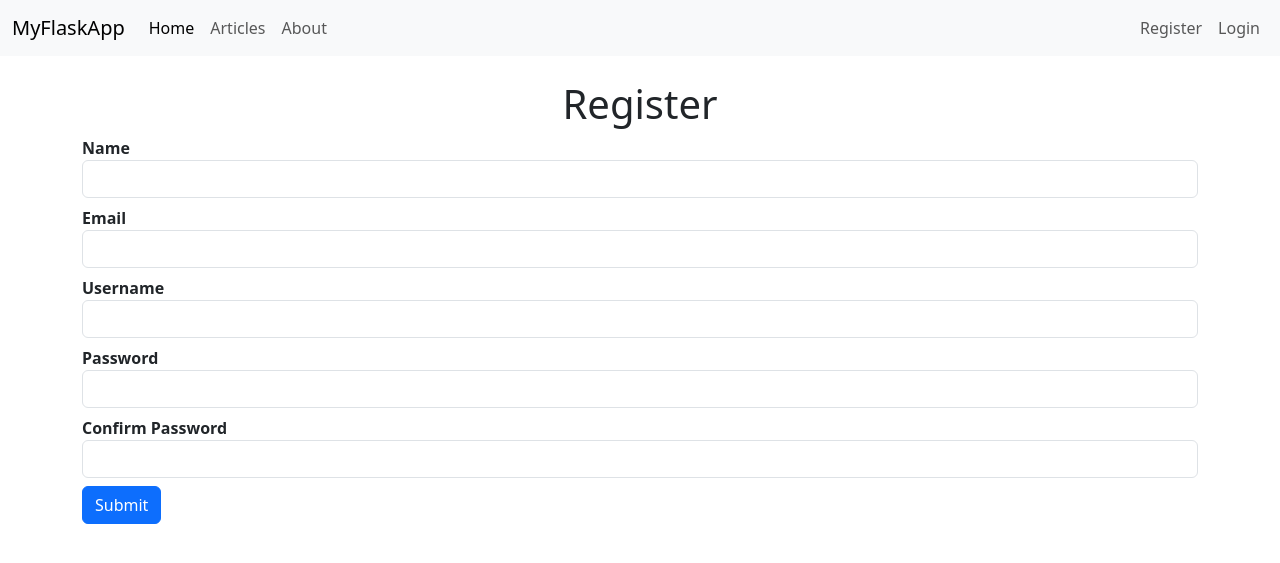
After one commit to btkdevkh/myflaskapp, a Flask app: page /register in a window 1280 px wide. The commit adds this page. Shown: the top 563 px of the page. Run offline with Flask 3, Linux system fonts and the light colour scheme; some libraries are stand-ins or nearby versions.

Commit message:
Flask CRUD Python App

```diff
--- a/app.py
+++ b/app.py
@@ -1,43 +1,169 @@
-from flask import Flask, render_template, flash, redirect, url_for, session, logging
+from flask import (
+    Flask,
+    request,
+    render_template,
+    flash,
+    redirect,
+    url_for,
+    session,
+    logging,
+)
 import pymysql.cursors
+from wtforms import Form, StringField, TextAreaField, PasswordField, validators
+from passlib.hash import sha256_crypt
+from functools import wraps
+
 app = Flask(__name__)
 
 
 # Connect to the database
 connection = pymysql.connect(
-  host='localhost',
-  user='root',
-  password='',
-  database='myflaskapp',
-  cursorclass=pymysql.cursors.DictCursor
+    host="localhost",
+    user="root",
+    password="",
+    database="myflaskapp",
+    charset="utf8mb4",
+    cursorclass=pymysql.cursors.DictCursor,
 )
 
-with connection:
-  with connection.cursor() as cursor:
 
-    # Articles
-    sql = "SELECT * FROM `articles`"
-    cursor.execute(sql)
-    Articles = cursor.fetchall()
+def is_logged_in(f):
+    @wraps(f)
+    def wrap(*args, **kwargs):
+        if "logged_in" in session:
+            return f(*args, **kwargs)
+        else:
+            flash("Unautorized, Please login", "danger")
+            return redirect(url_for("login"))
+
+    return wrap
+
 
 # Routes
-@app.route('/')
+@app.route("/")
 def index():
-    return render_template('home.html')
+    return render_template("home.html")
 
 
-@app.route('/articles')
+@app.route("/articles")
 def articles():
-    return render_template('articles.html', articles = Articles)
+    try:
+        with connection.cursor() as cursor:
+            # Articles
+            sql = "SELECT * FROM `articles`"
+            cursor.execute(sql)
+            Articles = cursor.fetchall()
 
-@app.route('/article/<string:id>')
+            return render_template("articles.html", articles=Articles)
+    finally:
+        # Close the connection
+        cursor.close()
+
+
+@app.route("/article/<string:id>")
 def article(id):
-  return render_template('article.html', id = id)
+    return render_template("article.html", id=id)
 
-@app.route('/about')
+
+@app.route("/about")
 def about():
-    return render_template('about.html')
+    return render_template("about.html")
+
+
+class RegisterForm(Form):
+    name = StringField("Name", [validators.Length(min=1, max=50)])
+    username = StringField("Username", [validators.Length(min=4, max=25)])
+    email = StringField("Email", [validators.Length(min=6, max=50)])
+    password = StringField(
+        "Password",
+        [
+            validators.DataRequired(),
+            validators.EqualTo("confirm", message="Password do not match"),
+        ],
+    )
+    confirm = PasswordField("Confirm Password")
+
+
+@app.route("/register", methods=["GET", "POST"])
+def register():
+    form = RegisterForm(request.form)
+
+    if request.method == "POST" and form.validate():
+        name = form.name.data
+        email = form.email.data
+        username = form.username.data
+        password = sha256_crypt.encrypt(str(form.password.data))
+
+        try:
+            # Articles
+            with connection.cursor() as cursor:
+                sql = "INSERT INTO `users` (name, email, username, password) VALUES(%s, %s, %s, %s)"
+                cursor.execute(sql, (name, email, username, password))
+
+                connection.commit()
+
+                flash("You are now registered and can log in", "success")
+
+                return redirect(url_for("index"))
+        finally:
+            # Close the connection
+            connection.close()
+
+    return render_template("register.html", form=form)
+
+
+@app.route("/login", methods=["GET", "POST"])
+def login():
+    if request.method == "POST":
+        username = request.form["username"]
+        password_input = request.form["password"]
+
+        try:
+            # Articles
+            with connection.cursor() as cursor:
+                sql = "SELECT * FROM users WHERE username = %s"
+                result = cursor.execute(sql, (username))
+
+                if result > 0:
+                    data = cursor.fetchone()
+                    password = data["password"]
+
+                    if sha256_crypt.verify(password_input, password):
+                        session["logged_in"] = True
+                        session["username"] = username
+
+                        flash("You are now logged in", "success")
+
+                        return redirect(url_for("dashboard"))
+                    else:
+                        error = "Invalid login"
+                        return render_template("login.html", error=error)
+
+                else:
+                    error = "Username not found"
+                    return render_template("login.html", error=error)
+
+        finally:
+            # Close the connection
+            connection.close()
+
+    return render_template("login.html")
+
+
+@app.route("/dashboard")
+@is_logged_in
+def dashboard():
+    return render_template("dashboard.html")
+
+
+@app.route("/logout")
+def logout():
+    session.clear()
+    flash("You are now logged out", "success")
+    return redirect(url_for("login"))
+
 
 # Debug
-if __name__ == '__main__':
-  app.run(debug=True)
+if __name__ == "__main__":
+    app.secret_key = "Bella123"
+    app.run(debug=True)
--- /dev/null
+++ b/templates/includes/_formhelpers.html
@@ -0,0 +1,10 @@
+{% macro render_field(field) %}
+<dt>{{ field.label }}</dt>
+<dd>
+  {{ field(**kwargs)|safe }} {% if field.errors %}
+  <div class="errors">
+    {% for error in field.errors %} {{ error }} {% endfor %}
+  </div>
+  {% endif %}
+</dd>
+{% endmacro %}
--- /dev/null
+++ b/templates/includes/_messages.html
@@ -0,0 +1,18 @@
+<!-- With -->
+{% with messages = get_flashed_messages(with_categories=true) %}
+<!-- If -->
+{% if messages %}
+<!-- For -->
+{% for category, message in messages %}
+<div class="alert alert-{{ category }}">{{ message }}</div>
+{% endfor %} {% endif %} {% endwith %}
+
+<!-- Error -->
+{% if error %}
+<div class="alert alert-danger">{{ error }}</div>
+{% endif %}
+
+<!-- Error -->
+{% if msg %}
+<div class="alert alert-success">{{ msg }}</div>
+{% endif %}
--- a/templates/includes/_navbar.html
+++ b/templates/includes/_navbar.html
@@ -1,6 +1,7 @@
 <nav class="navbar navbar-expand-lg bg-body-tertiary">
   <div class="container-fluid">
-    <a class="navbar-brand" href="#">MyFlaskApp</a>
+    <a class="navbar-brand" href="/">MyFlaskApp</a>
+
     <button
       class="navbar-toggler"
       type="button"
@@ -12,6 +13,7 @@
     >
       <span class="navbar-toggler-icon"></span>
     </button>
+
     <div class="collapse navbar-collapse" id="navbarNav">
       <ul class="navbar-nav">
         <li class="nav-item">
@@ -24,6 +26,21 @@
           <a class="nav-link" href="/about">About</a>
         </li>
       </ul>
+
+      <ul class="navbar-nav ms-auto">
+        {% if session.logged_in %}
+        <li class="nav-item">
+          <a class="nav-link" href="/logout">Logout</a>
+        </li>
+        {% else %}
+        <li class="nav-item">
+          <a class="nav-link" href="/register">Register</a>
+        </li>
+        <li class="nav-item">
+          <a class="nav-link" href="/login">Login</a>
+        </li>
+        {% endif %}
+      </ul>
     </div>
   </div>
 </nav>
--- a/templates/layout.html
+++ b/templates/layout.html
@@ -15,8 +15,13 @@
     <!-- Navbar -->
     {% include 'includes/_navbar.html' %}
 
-    <!-- Block body -->
-    <div class="container">{% block body %} {% endblock %}</div>
+    <div class="container">
+      <!-- Flash -->
+      {% include 'includes/_messages.html' %}
+
+      <!-- Block body -->
+      {% block body %} {% endblock %}
+    </div>
 
     <script
       src="https://cdn.jsdelivr.net/npm/bootstrap@5.3.2/dist/js/bootstrap.bundle.min.js"
--- /dev/null
+++ b/templates/register.html
@@ -0,0 +1,32 @@
+<!-- Extends -->
+{% extends 'layout.html' %}
+
+<!-- Block body -->
+{% block body %}
+<div class="mt-4">
+  <h1 class="text-center">Register</h1>
+
+  {% from "includes/_formhelpers.html" import render_field %}
+  <form action="" method="post">
+    <div class="form-group">
+      {{ render_field(form.name, class_="form-control") }}
+    </div>
+    <div class="form-group">
+      {{ render_field(form.email, class_="form-control") }}
+    </div>
+    <div class="form-group">
+      {{ render_field(form.username, class_="form-control") }}
+    </div>
+    <div class="form-group">
+      {{ render_field(form.password, class_="form-control") }}
+    </div>
+    <div class="form-group">
+      {{ render_field(form.confirm, class_="form-control") }}
+    </div>
+
+    <p>
+      <input type="submit" value="Submit" class="btn btn-primary" />
+    </p>
+  </form>
+</div>
+{% endblock %}
```
Also changed, not shown: data.py (+24 -24 lines), templates/dashboard.html (added, +9 -0 lines), templates/login.html (added, +34 -0 lines).
